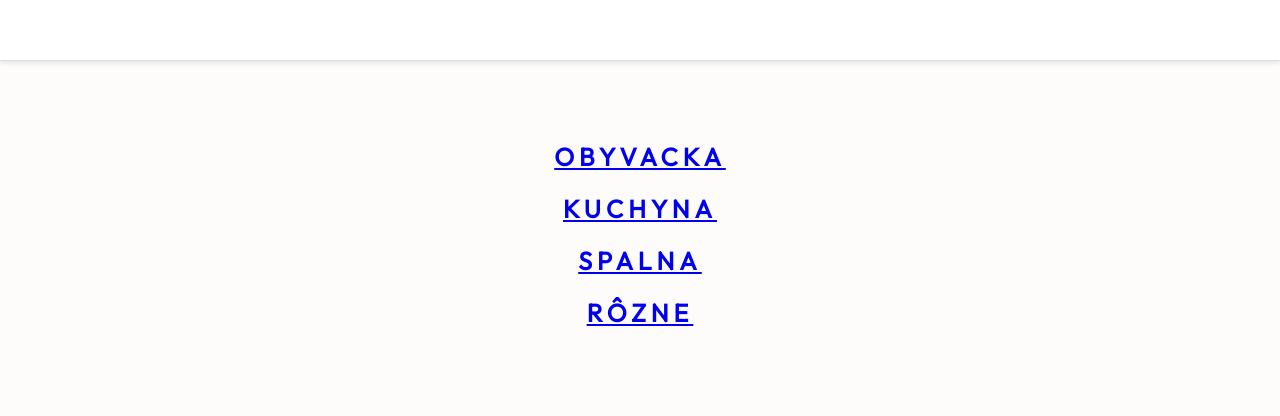
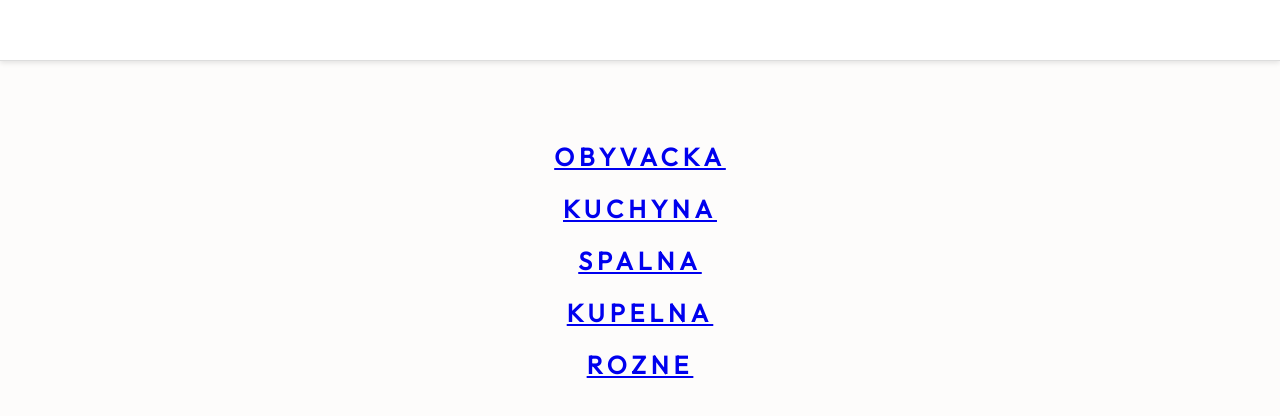
Before and after one commit to ZaweSK/office-susilova, a React (Create React App) app: page /vibe in a window 1280 px wide. Shown: the top 416 px of the page. Built offline with nearby package versions, Linux system fonts and the light colour scheme; some icons are missing.

Commit message:
feat: kupelna link

```diff
--- a/src/pages/Vibe/index.tsx
+++ b/src/pages/Vibe/index.tsx
@@ -37,7 +37,17 @@ const Vibe: React.FC = () => {
           />
 
           <PinterestBoard
-            title="RÔZNE"
+            title="KUPELNA"
+            boardLink={
+              "https://cz.pinterest.com/nikolapreov/susilova-brno-kupelna-wc/"
+            }
+            iframeLink={
+              "https://petracoding.github.io/pinterest/board.html?link=nikolapreov/susilova-brno-kupelna-wc/&hideHeader=0&hideFooter=0&transparent=0"
+            }
+          />
+
+          <PinterestBoard
+            title="ROZNE"
             boardLink={
               "https://cz.pinterest.com/nikolapreov/susilova-brno-others/"
             }
```
